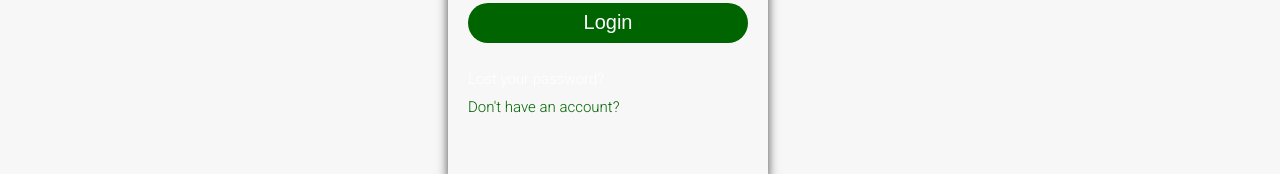
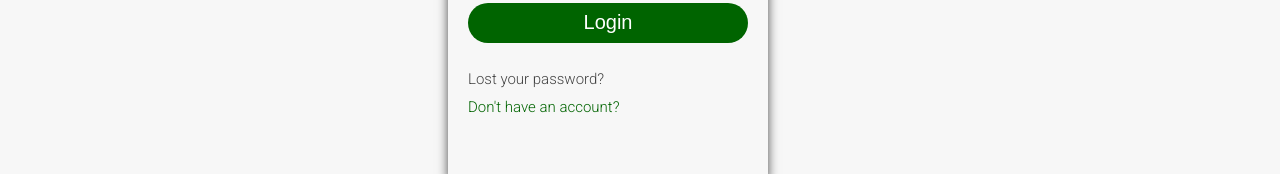
Before and after one commit to paccy-ops/VoteTante, a React (Create React App) app: page /login in a window 1280 px wide. In both pictures the pointer is over the link "Lost your password?". Shown: the part 437-611 px from the top of the page. Built offline with nearby package versions, Linux system fonts and the light colour scheme.

Commit message:
correction login

```diff
--- a/src/LoginAndSignup/pages/Login.css
+++ b/src/LoginAndSignup/pages/Login.css
@@ -74,7 +74,7 @@ input[type='password'] {
   margin: 10px 0;
 }
 .loginbox a:hover {
-  color: #fff;
+  color: #444;
 }
 
 @media (max-width: 768px) {
```
Also changed, not shown: 1 other file (tests, documents, lock files or other folders).
